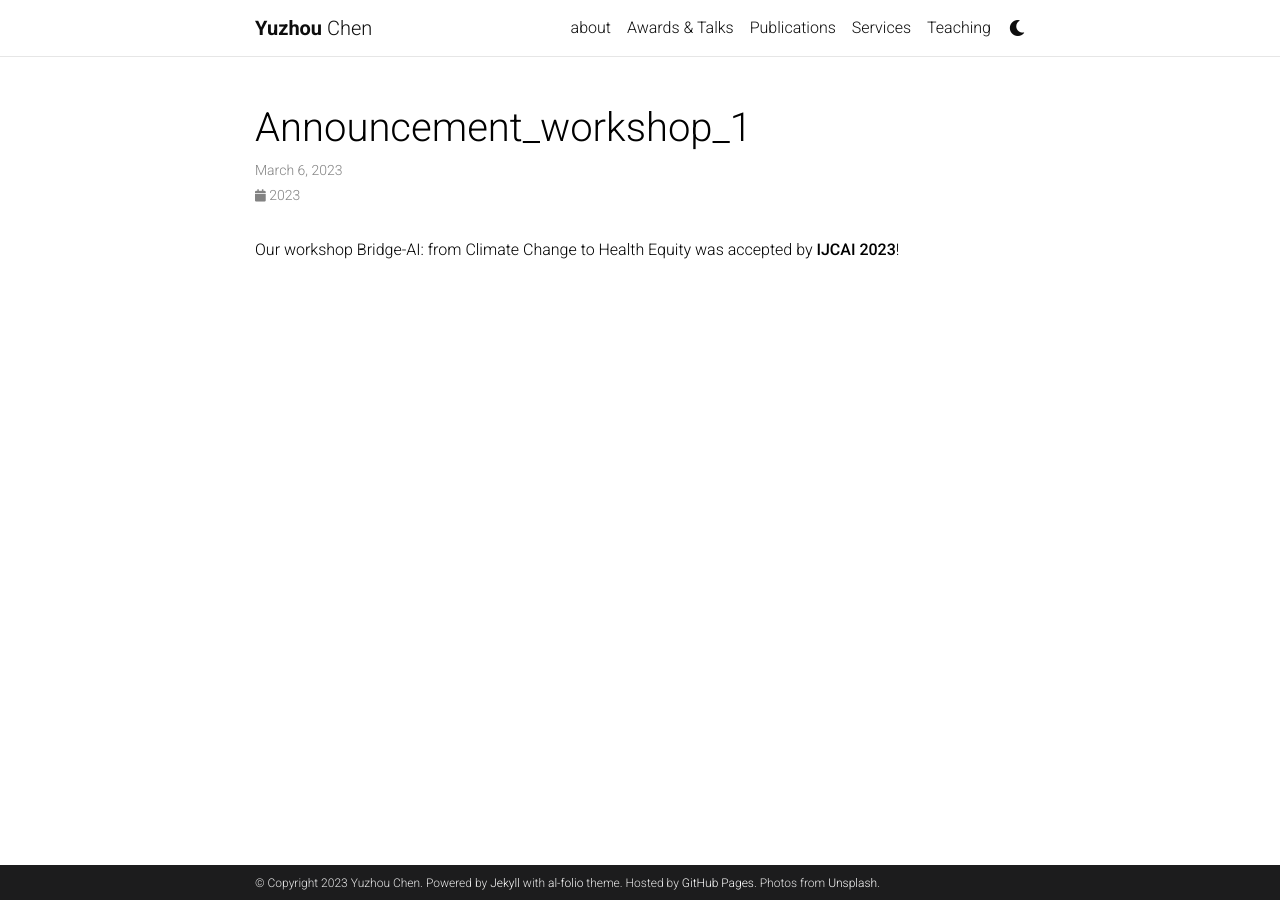
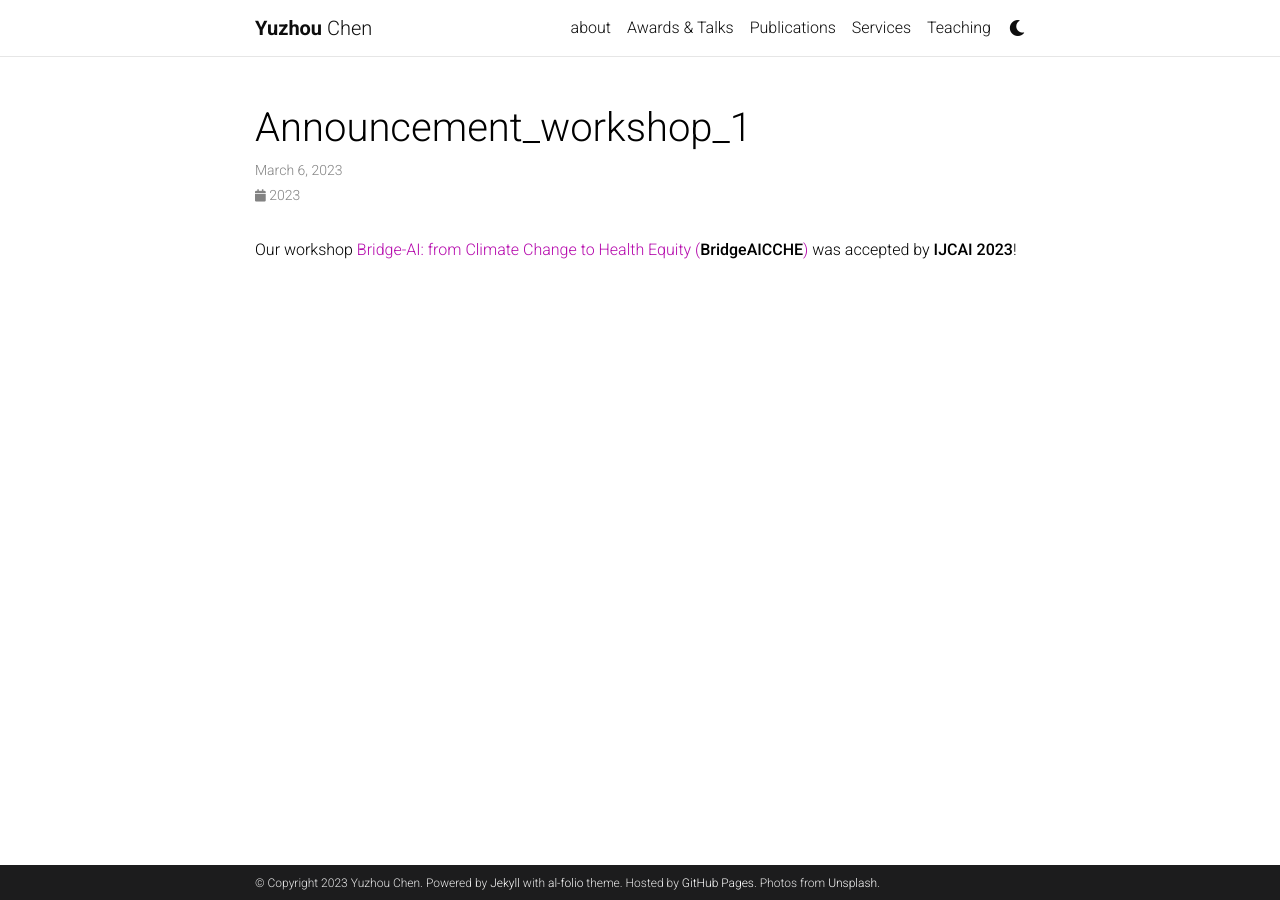
Before and after one commit to yuzhouguangc/yuguang_website, a Jekyll site: the page built from _news/announcement_workshop_1.md, in a window 1280 px wide. Built offline with Jekyll 4.4.1, drawn with Linux system fonts in a browser that asks for light colours; comment, search, counter and statistics services are not loaded; a style sheet for code colours, icons or effects is not loaded.

Commit message:
Update announcement_workshop_1.md

```diff
--- a/_news/announcement_workshop_1.md
+++ b/_news/announcement_workshop_1.md
@@ -4,4 +4,4 @@ date: 2023-03-06
 inline: true
 ---
 
-Our workshop Bridge-AI: from Climate Change to Health Equity was accepted by **IJCAI 2023**!
+Our workshop [Bridge-AI: from Climate Change to Health Equity (**BridgeAICCHE**)](https://sites.google.com/view/bridgeai/home) was accepted by **IJCAI 2023**!
```
